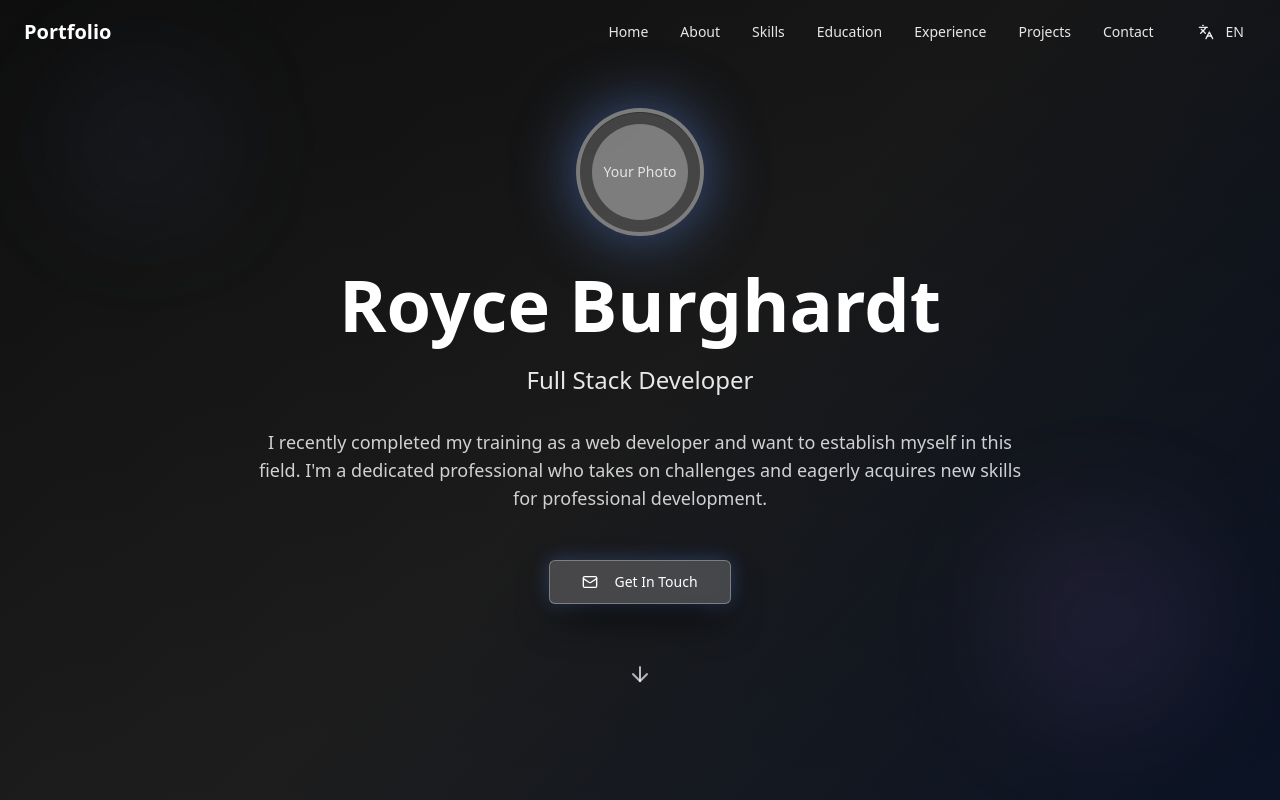
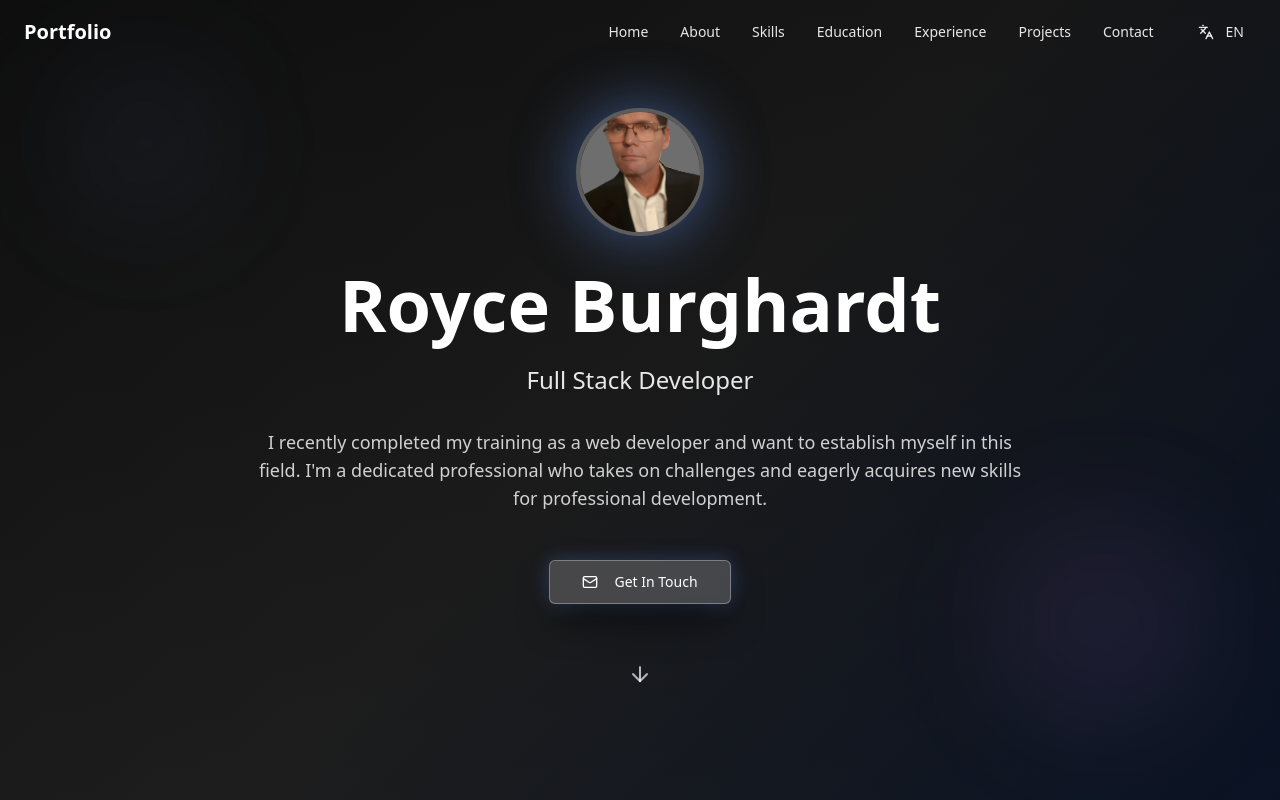
Before and after one commit to royceburghardt/credential-curation-zone, a React (Vite) app: page / in a window 1280 px wide. Shown: the top 800 px of the page. Built offline with nearby package versions, Linux system fonts and the light colour scheme.

Commit message:
Add profile photo
Update the hero section with the provided profile photo.

```diff
--- a/src/components/portfolio/Hero.tsx
+++ b/src/components/portfolio/Hero.tsx
@@ -21,12 +21,14 @@ export function Hero() {
 
       <div className="container mx-auto px-6 relative z-10">
         <div className="text-center animate-fade-in">
-          {/* Profile Image Placeholder */}
+          {/* Profile Image */}
           <div className="mb-8 flex justify-center">
-            <div className="w-32 h-32 bg-white/20 backdrop-blur-sm rounded-full border-4 border-white/30 flex items-center justify-center shadow-glow">
-              <div className="w-24 h-24 bg-white/30 rounded-full flex items-center justify-center">
-                <span className="text-white/80 text-sm font-medium">{t('hero.photoPlaceholder')}</span>
-              </div>
+            <div className="w-32 h-32 rounded-full border-4 border-white/30 overflow-hidden shadow-glow">
+              <img
+                src="/lovable-uploads/44d2a7ba-70f4-483e-8c79-def71e885bac.png"
+                alt="Professional headshot"
+                className="w-full h-full object-cover"
+              />
             </div>
           </div>
 
```
Also changed, not shown: public/lovable-uploads/44d2a7ba-70f4-483e-8c79-def71e885bac.png (added).
